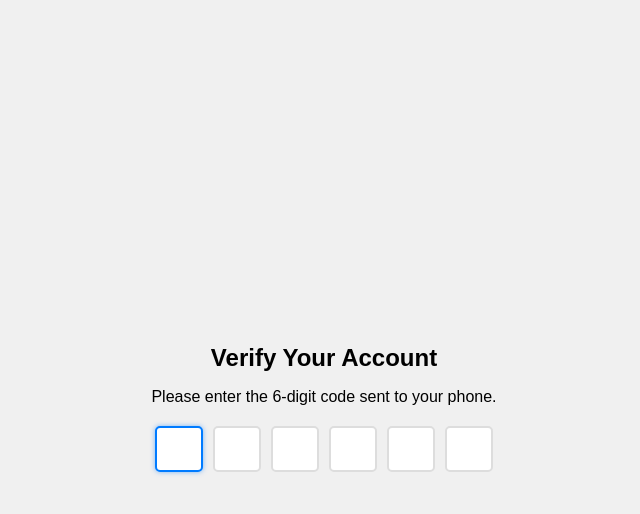
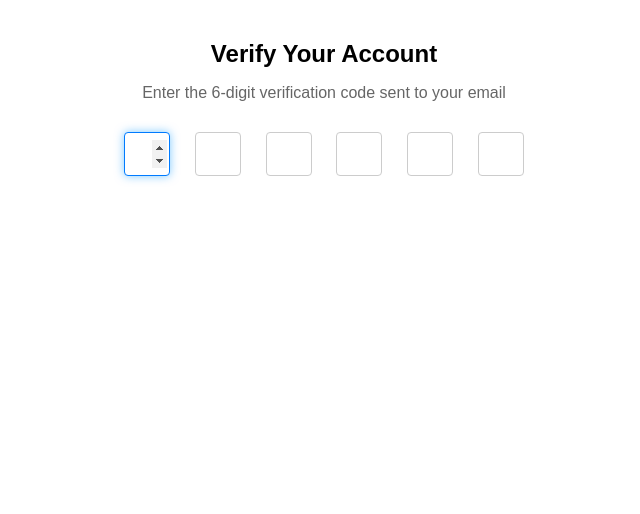
Before and after one commit to acciojob/OTP-Nithyasree8, a website: page main.html in a window 1280 px wide. Shown: the whole page, without its empty margins (316-956 px from the left). Drawn offline with Linux system fonts and the light colour scheme.

Commit message:
created a submission

```diff
--- a/main.html
+++ b/main.html
@@ -11,17 +11,16 @@
 
 <body>
 	<!-- the entire body must be written by student -->
-	<div class="otp-container">
+	<div class="container">
         <h1 id="verification_heading">Verify Your Account</h1>
-
-        <p id="verification_subtext">Please enter the 6-digit code sent to your phone.</p>
+        <p id="verification_subtext">Enter the 6-digit verification code sent to your email</p>
         <div class="code-container">
-    <input type="text" class="code" id="code-0" maxlength="1">
-    <input type="text" class="code" id="code-1" maxlength="1">
-    <input type="text" class="code" id="code-2" maxlength="1">
-    <input type="text" class="code" id="code-3" maxlength="1">
-    <input type="text" class="code" id="code-4" maxlength="1">
-    <input type="text" class="code" id="code-5" maxlength="1">
+            <input type="number" maxlength="1" class="code" id="code1" />
+            <input type="number" maxlength="1" class="code" id="code2" />
+            <input type="number" maxlength="1" class="code" id="code3" />
+            <input type="number" maxlength="1" class="code" id="code4" />
+            <input type="number" maxlength="1" class="code" id="code5" />
+            <input type="number" maxlength="1" class="code" id="code6" />
         </div>
     </div>
     <script type="text/javascript" src="./script.js">
--- a/script.js
+++ b/script.js
@@ -1,31 +1,18 @@
 //your JS code here. If required.
-document.addEventListener('DOMContentLoaded', () => {
-    const inputs = document.querySelectorAll('.code');
+const codes = document.querySelectorAll('.code');
 
-    inputs.forEach((input, index) => {
-        input.addEventListener('input', (e) => {
-            if (e.target.value.length === 1 && index < inputs.length - 1) {
-                inputs[index + 1].focus();
-            }
-        });
+codes[0].focus();
 
-        input.addEventListener('keydown', (e) => {
-            if (e.key === 'Backspace' && e.target.value.length === 0 && index > 0) {
-                inputs[index - 1].focus();
-            }
-        });
-
-        input.addEventListener('paste', (e) => {
-            e.preventDefault();
-            const data = e.clipboardData.getData('text').split('');
-            data.forEach((char, i) => {
-                if (i < inputs.length) {
-                    inputs[i].value = char;
-                }
-            });
-            inputs[Math.min(data.length, inputs.length) - 1].focus();
-        });
+codes.forEach((code, index) => {
+    code.addEventListener('keydown', (e) => {
+        if (e.key === 'Backspace' && code.value === '' && index !== 0) {
+            codes[index - 1].focus();
+        }
     });
 
-    inputs[0].focus(); // Focus the first input by default
+    code.addEventListener('input', (e) => {
+        if (e.target.value.length === 1 && index < codes.length - 1) {
+            codes[index + 1].focus();
+        }
+    });
 });
--- a/styles.css
+++ b/styles.css
@@ -1,45 +1,42 @@
 /*  your css code here. If applicable */
 body {
     font-family: Arial, sans-serif;
-    display: flex;
-    justify-content: center;
-    align-items: center;
-    height: 100vh;
-    margin: 0;
-    background-color: #f0f0f0;
 }
 
-.otp-container {
+.container {
+    max-width: 400px;
+    margin: 40px auto;
     text-align: center;
 }
 
 #verification_heading {
     font-size: 24px;
+    font-weight: bold;
     margin-bottom: 10px;
 }
 
 #verification_subtext {
     font-size: 16px;
-    margin-bottom: 20px;
+    color: #666;
+    margin-bottom: 30px;
 }
 
 .code-container {
     display: flex;
-    justify-content: center;
-    gap: 10px;
+    justify-content: space-between;
 }
 
 .code {
     width: 40px;
     height: 40px;
+    font-size: 24px;
     text-align: center;
-    font-size: 24px;
-    border: 2px solid #ddd;
-    border-radius: 5px;
-    outline: none;
+    border: 1px solid #ccc;
+    border-radius: 4px;
 }
 
 .code:focus {
+    outline: none;
     border-color: #007bff;
-    box-shadow: 0 0 5px rgba(0, 123, 255, 0.5);
+    box-shadow: 0 0 10px rgba(0, 149, 255, 0.5);
 }
```
